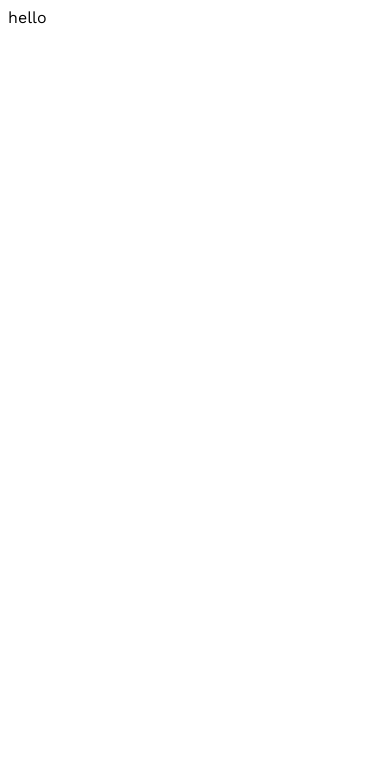
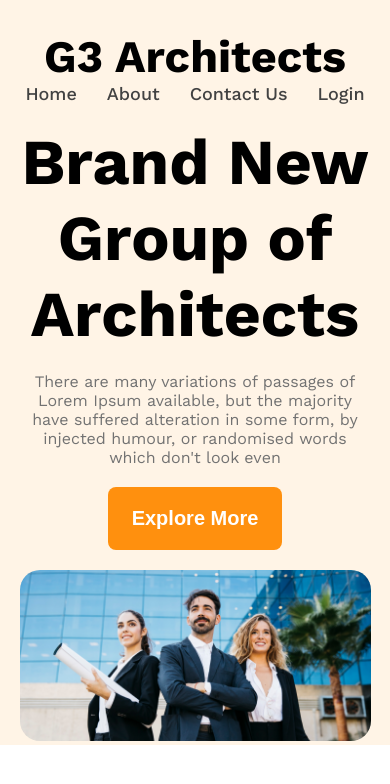
Before and after one commit to AbdulAzizChyMustakim/g3-responsive, a plain HTML site: page index.html in a window 390 px wide. Drawn offline with nearby package versions, Linux system fonts and the light colour scheme.

Commit message:
Banner done with responsiveness

```diff
--- a/index.html
+++ b/index.html
@@ -7,8 +7,33 @@
     <link rel="stylesheet" href="styles.css">
 </head>
 <body class="font">
+    <!-- navbar start-->
     <header>
-        hello
+        <nav>
+            <h3>G3 Architects</h3>
+            <div class="menu">
+                <div class="menu-item">Home</div>
+                <div class="menu-item">About</div>
+                <div class="menu-item">Contact Us</div>
+                <div class="menu-item">Login</div>
+            </div>
+        </nav>
+        <!-- navbar end -->
+         <!-- banner start -->
+        <section class="banner">
+            <div class="banner-txt">
+                <h1>Brand New <br>Group of Architects</h1>
+                <p>There are many variations of passages of Lorem Ipsum available, but the majority have suffered alteration in some form, by injected humour, or randomised words which don't look even</p>
+                <button>Explore More</button>
+            </div>
+            <div class="banner-img">
+                <img src="images/banner.png" alt="">
+            </div>
+        </section>
+
+
+
+         <!-- banner end -->
     </header>
 
 
--- a/styles.css
+++ b/styles.css
@@ -1,6 +1,88 @@
 @import url('https://fonts.googleapis.com/css2?family=Work+Sans:ital,wght@0,100..900;1,100..900&display=swap');
 
 
+*{
+    margin: 0px;
+    padding: 0px;
+    box-sizing: border-box;
+}
 .font {
   font-family: "Work Sans";
 }
+/* navbar */
+
+header{
+    background-color: rgba(255, 144, 14, 0.1);
+
+}
+nav{
+    width: 90%;
+    margin: auto;
+    padding-top: 30px;
+    display: flex;
+    justify-content: space-between;
+    align-items: center;
+
+}
+nav h3{
+    font-size: 45px;
+    font-weight: 700;
+    cursor: pointer;
+
+}
+.menu{
+    display: flex;
+    gap: 30px;
+}
+.menu-item{
+    color: #424242;
+    font-size: 18px;
+    font-weight: 500;
+    cursor: pointer;
+}
+
+/* banner start */
+.banner{
+    width: 90%;
+    margin: 20px auto;
+    text-align: center;
+
+}
+.banner-txt h1{
+    font-size: 4rem;
+    font-weight: 700;
+    margin-bottom: 20px;
+
+}
+.banner-txt p{
+    font-size: 1rem;
+    font-weight: 400;
+    color: #727272;
+    margin-bottom: 20px;
+}
+.banner-txt button{
+    font-size: 20px;
+    font-weight: 600;
+    color: white;
+    border: none;
+    padding: 20px 24px;
+    border-radius: 8px;
+    cursor: pointer;
+    background: rgb(255, 144, 14);
+    margin-bottom: 20px;
+}
+
+.banner-img img{
+    width: 100%;
+    border-radius: 20px;
+    object-fit: cover;
+}
+/* banner end */
+
+
+/* Responsive */
+@media screen and (max-width: 576px) {
+    nav {
+        flex-direction: column;
+    }
+}
```
Also changed, not shown: images/architect.png (added), images/banner.png (added), images/icons/customers.png (added), images/icons/email.png (added), images/icons/projects.png (added), images/icons/ribon.png (added), images/sponsors/amazon.png (added), images/sponsors/figma.png (added), images/sponsors/google.png (added), images/sponsors/spotify.png (added), images/sponsors/telerama.png (added), images/team1.png (added), images/team2.png (added), images/team3.png (added), 1 more files.
